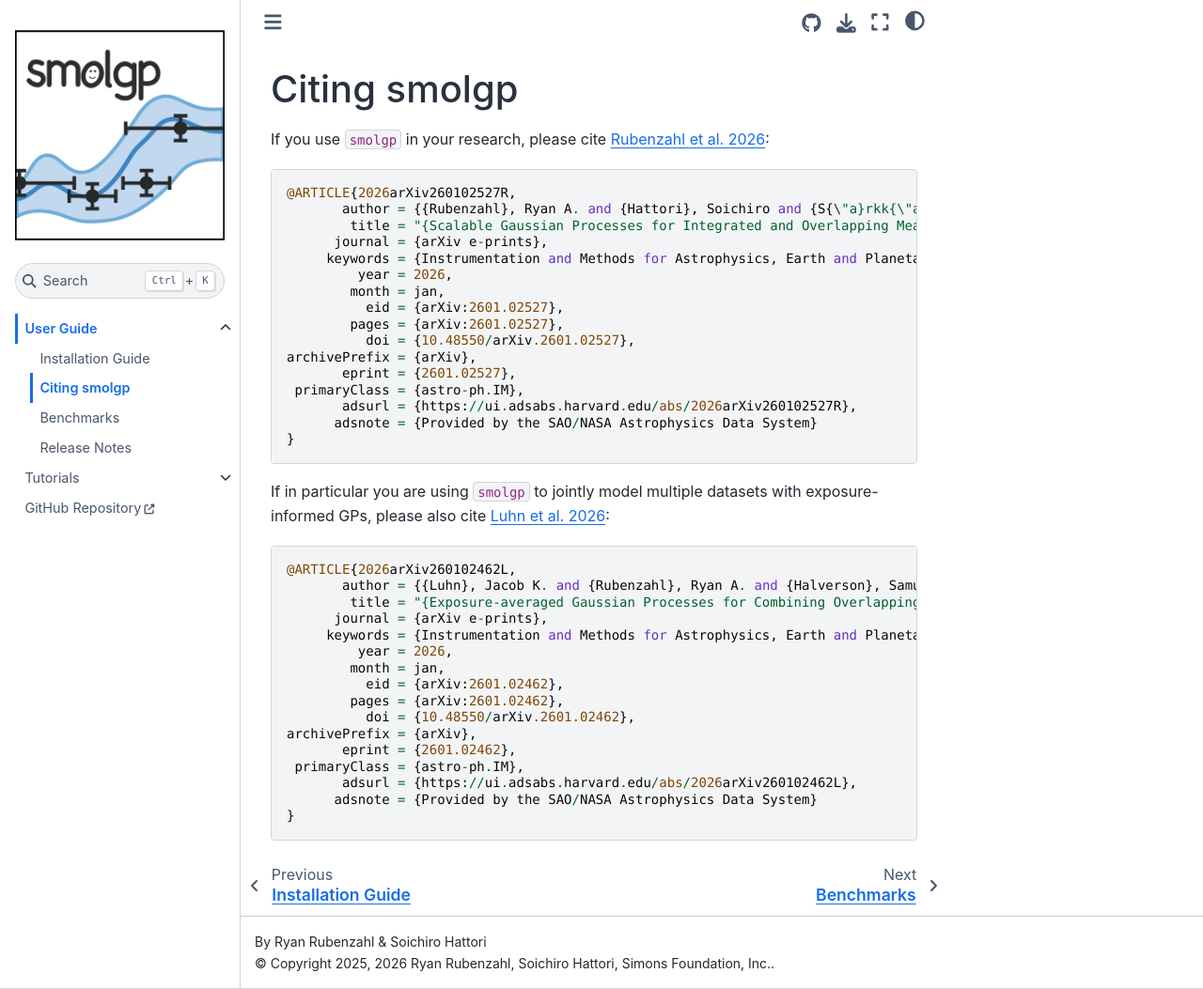
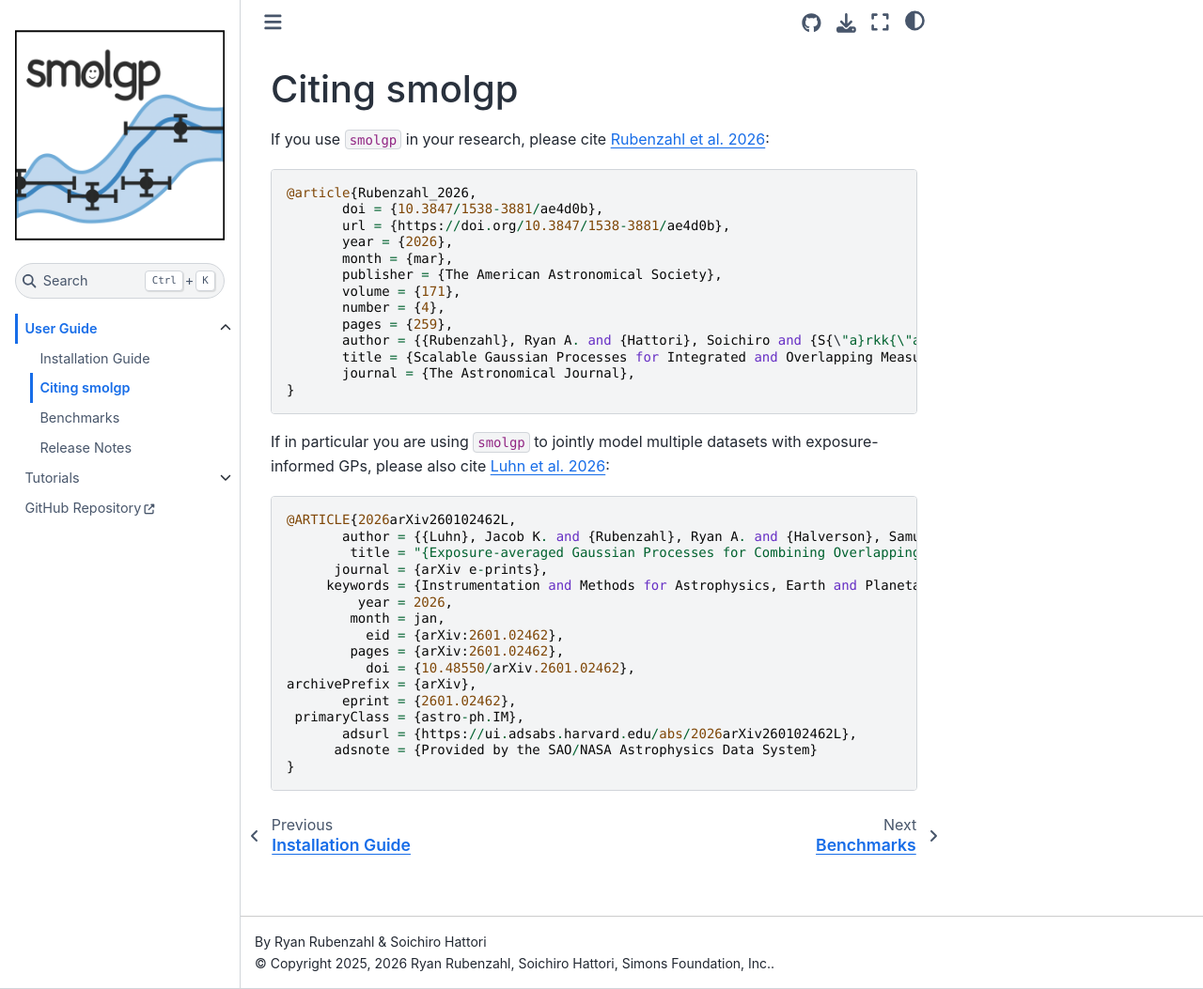
Before and after one commit to smolgp-dev/smolgp, a Sphinx documentation site: the page built from docs/citing.md, in a window 1280 px wide and 1053 px high. Shown: the whole window at 94% size. Built offline with Sphinx 7.4.7 and the Sphinx Book theme 1.1.4, drawn with Linux system fonts in a browser that asks for light colours; pages that are not in the unit, such as notebooks, are missing from menus.

Commit message:
update citation to journal article

````diff
--- a/docs/citing.md
+++ b/docs/citing.md
@@ -2,23 +2,20 @@
 
 # Citing smolgp
 
-If you use `smolgp` in your research, please cite [Rubenzahl et al. 2026](https://ui.adsabs.harvard.edu/abs/2026arXiv260102527R/abstract):
+If you use `smolgp` in your research, please cite [Rubenzahl et al. 2026](https://doi.org/10.3847/1538-3881/ae4d0b):
 ```
-@ARTICLE{2026arXiv260102527R,
-       author = {{Rubenzahl}, Ryan A. and {Hattori}, Soichiro and {S{\"a}rkk{\"a}}, Simo and {Farr}, Will M. and {Luhn}, Jacob K. and {Bedell}, Megan},
-        title = "{Scalable Gaussian Processes for Integrated and Overlapping Measurements Via Augmented State Space Models}",
-      journal = {arXiv e-prints},
-     keywords = {Instrumentation and Methods for Astrophysics, Earth and Planetary Astrophysics, Solar and Stellar Astrophysics},
-         year = 2026,
-        month = jan,
-          eid = {arXiv:2601.02527},
-        pages = {arXiv:2601.02527},
-          doi = {10.48550/arXiv.2601.02527},
-archivePrefix = {arXiv},
-       eprint = {2601.02527},
- primaryClass = {astro-ph.IM},
-       adsurl = {https://ui.adsabs.harvard.edu/abs/2026arXiv260102527R},
-      adsnote = {Provided by the SAO/NASA Astrophysics Data System}
+@article{Rubenzahl_2026,
+       doi = {10.3847/1538-3881/ae4d0b},
+       url = {https://doi.org/10.3847/1538-3881/ae4d0b},
+       year = {2026},
+       month = {mar},
+       publisher = {The American Astronomical Society},
+       volume = {171},
+       number = {4},
+       pages = {259},
+       author = {{Rubenzahl}, Ryan A. and {Hattori}, Soichiro and {S{\"a}rkk{\"a}}, Simo and {Farr}, Will M. and {Luhn}, Jacob K. and {Bedell}, Megan and {Foreman-Mackey}, Daniel},
+       title = {Scalable Gaussian Processes for Integrated and Overlapping Measurements via Augmented State-space Models},
+       journal = {The Astronomical Journal},
 }
 ```
 
````
Also changed, not shown: docs/index.md (+1 -0 lines).
